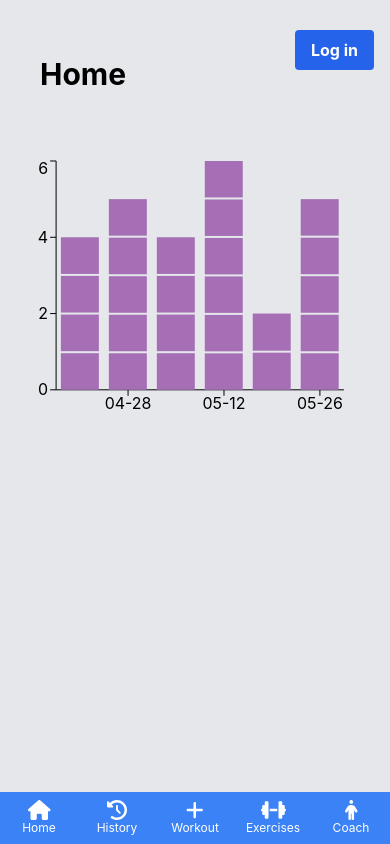
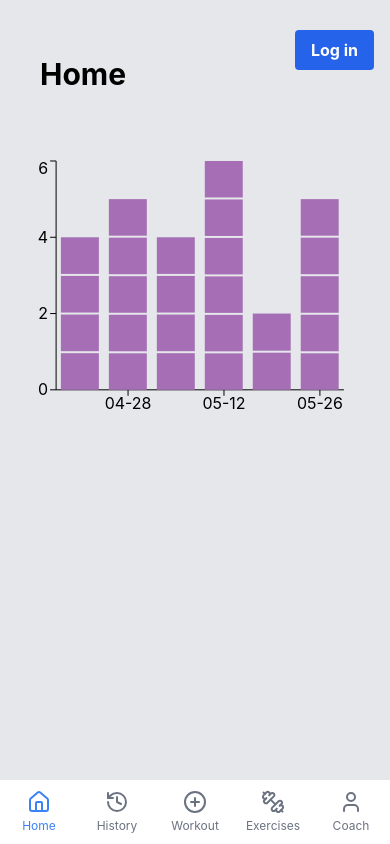
Before and after one commit to IbrahimElsa/fitness-app, a React (Create React App) app: page / in a window 390 px wide. Built offline with nearby package versions, Linux system fonts and the light colour scheme; no server answers.

Commit message:
added new mobileNav

```diff
--- a/package.json
+++ b/package.json
@@ -11,12 +11,13 @@
     "date-fns": "^3.6.0",
     "firebase": "^10.8.1",
     "framer-motion": "^11.2.10",
+    "lucide-react": "^0.396.0",
     "react": "^18.2.0",
     "react-dom": "^18.2.0",
-    "react-router-dom": "^6.22.3",
+    "react-router-dom": "^6.24.0",
     "react-scripts": "^5.0.1",
     "react-swipeable": "^7.0.1",
-    "recharts": "^2.12.2",
+    "recharts": "^2.12.7",
     "web-vitals": "^2.1.4"
   },
   "scripts": {
--- a/src/components/MobileNavbar.js
+++ b/src/components/MobileNavbar.js
@@ -1,10 +1,10 @@
 import React from 'react';
-import { FontAwesomeIcon } from '@fortawesome/react-fontawesome';
-import { faHome, faHistory, faPlus, faDumbbell, faPerson } from '@fortawesome/free-solid-svg-icons';
-import { Link, useNavigate } from 'react-router-dom';
-import { usePersistedState } from './PersistedStateProvider'; // Adjust the import path as needed
+import { Link, useLocation, useNavigate } from 'react-router-dom';
+import { Home, History, PlusCircle, Dumbbell, User } from 'lucide-react';
+import { usePersistedState } from './PersistedStateProvider';
 
 const MobileNavbar = () => {
+  const location = useLocation();
   const navigate = useNavigate();
   const { state } = usePersistedState();
   const { isActive } = state;
@@ -17,31 +17,48 @@ const MobileNavbar = () => {
     }
   };
 
+  const navItems = [
+    { icon: Home, label: 'Home', path: '/' },
+    { icon: History, label: 'History', path: '/history' },
+    { icon: PlusCircle, label: 'Workout', path: '/workout', onClick: handleWorkoutClick },
+    { icon: Dumbbell, label: 'Exercises', path: '/exercises' },
+    { icon: User, label: 'Coach', path: '/coach' },
+  ];
+
   return (
-    <div className="fixed bottom-0 inset-x-0 bg-blue-500 text-white py-2 md:hidden">
-      <div className="flex justify-between">
-        <Link to="/" className="flex flex-col items-center w-full">
-          <FontAwesomeIcon icon={faHome} size="lg" />
-          <span className="text-xs">Home</span>
-        </Link>
-        <Link to="/history" className="flex flex-col items-center w-full">
-          <FontAwesomeIcon icon={faHistory} size="lg" />
-          <span className="text-xs">History</span>
-        </Link>
-        <button onClick={handleWorkoutClick} className="flex flex-col items-center w-full">
-          <FontAwesomeIcon icon={faPlus} size="lg" />
-          <span className="text-xs">Workout</span>
-        </button>
-        <Link to="/exercises" className="flex flex-col items-center w-full">
-          <FontAwesomeIcon icon={faDumbbell} size="lg" />
-          <span className="text-xs">Exercises</span>
-        </Link>
-        <Link to="/coach" className="flex flex-col items-center w-full">
-          <FontAwesomeIcon icon={faPerson} size="lg" />
-          <span className="text-xs">Coach</span>
-        </Link>
+    <nav className="fixed bottom-0 left-0 right-0 bg-white dark:bg-gray-800 shadow-lg">
+      <div className="flex justify-around items-center h-16">
+        {navItems.map((item) => (
+          item.onClick ? (
+            <button
+              key={item.path}
+              onClick={item.onClick}
+              className={`flex flex-col items-center justify-center w-full h-full ${
+                location.pathname === item.path
+                  ? 'text-blue-500 dark:text-blue-400'
+                  : 'text-gray-500 dark:text-gray-400'
+              }`}
+            >
+              <item.icon size={24} />
+              <span className="text-xs mt-1">{item.label}</span>
+            </button>
+          ) : (
+            <Link
+              key={item.path}
+              to={item.path}
+              className={`flex flex-col items-center justify-center w-full h-full ${
+                location.pathname === item.path
+                  ? 'text-blue-500 dark:text-blue-400'
+                  : 'text-gray-500 dark:text-gray-400'
+              }`}
+            >
+              <item.icon size={24} />
+              <span className="text-xs mt-1">{item.label}</span>
+            </Link>
+          )
+        ))}
       </div>
-    </div>
+    </nav>
   );
 };
 
```
Also changed, not shown: 1 other file (tests, documents, lock files or other folders).
